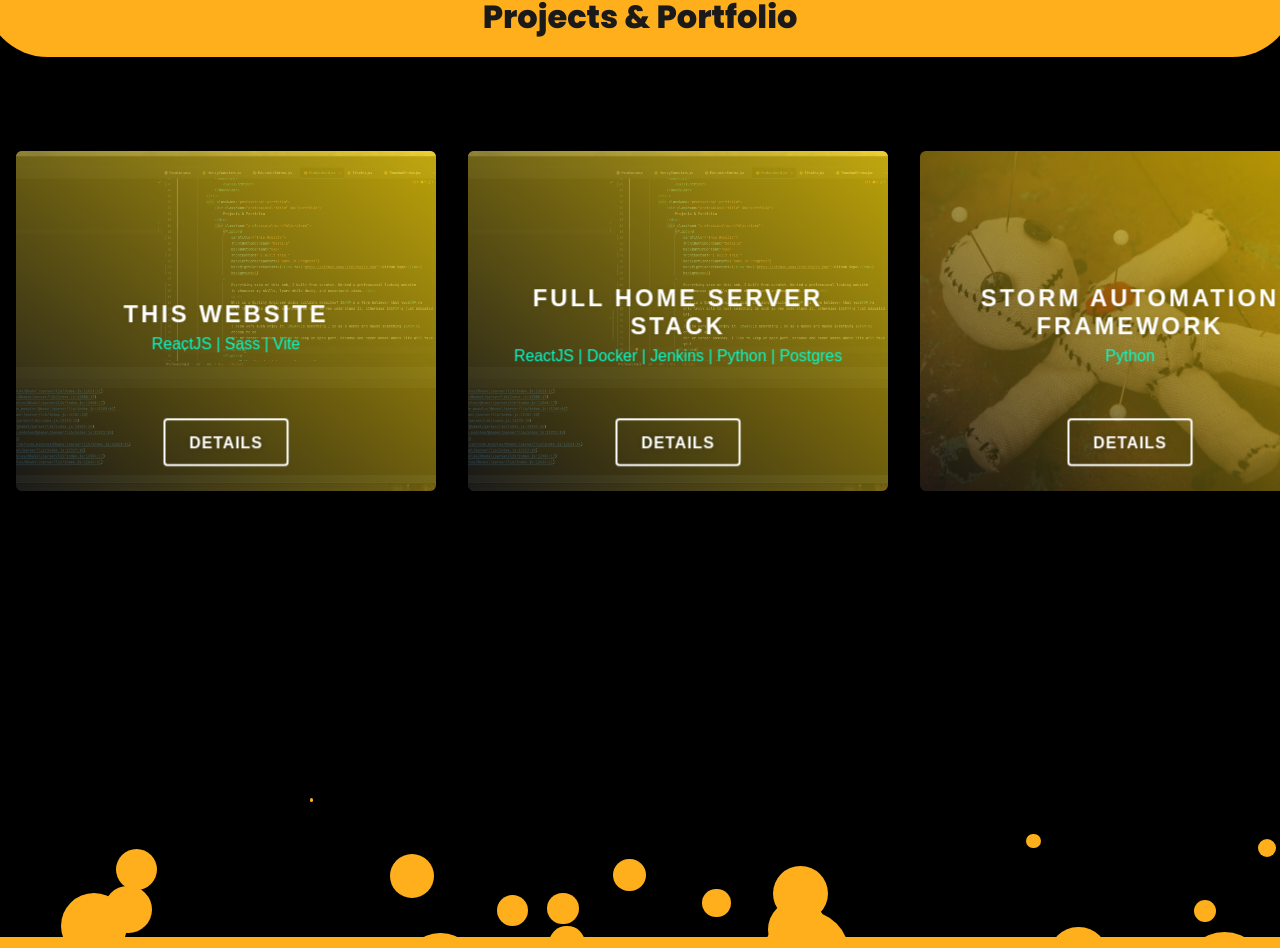
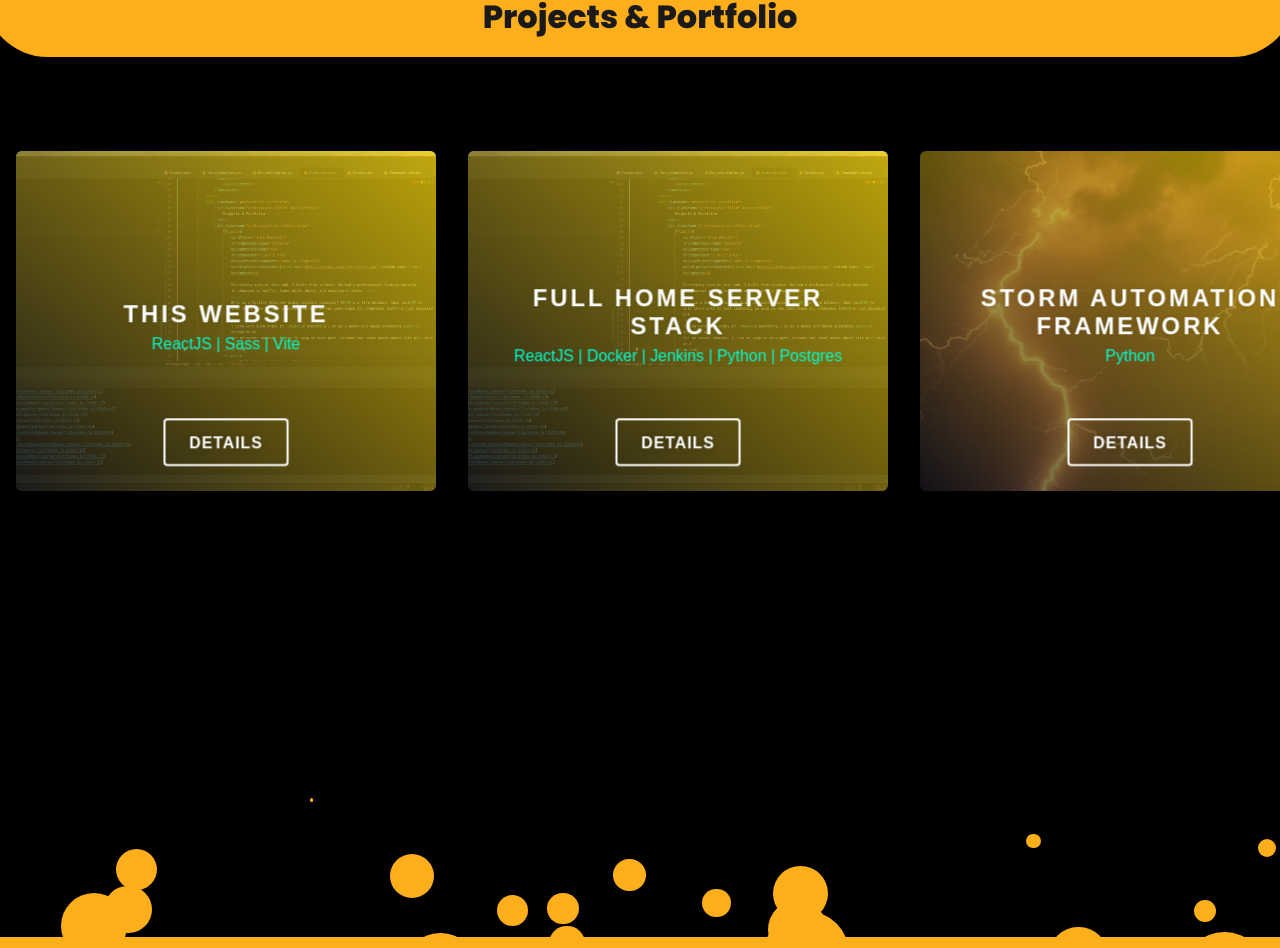
Before and after one commit to Lifelite/jh.com, a React (Vite) app: page /professional in a window 1280 px wide. Shown: the part 5559-6507 px from the top of the page. Built offline with nearby package versions, Linux system fonts and the light colour scheme.

Commit message:
Portfolio edit

```diff
--- a/src/pages/professional/content/Portfolio.jsx
+++ b/src/pages/professional/content/Portfolio.jsx
@@ -1,11 +1,10 @@
 import {FlipCard} from "../../../components/cards/FlipCard.jsx";
 import {Link} from "react-router-dom";
 import websiteImage from "../../../images/websiteImage.png";
-import voodooImage from "../../../images/voodooImage.jpeg";
+import stormImage from "../../../images/stormImage.webp";
 import battleBotImage from "../../../images/battlebot.jpeg";
 import dhImage from "../../../images/DH-Logo.png";
 import "../styles/professional.scss"
-import {Fragment} from "react";
 
 export const Portfolio = () => {
     return (
@@ -65,7 +64,7 @@ export const Portfolio = () => {
                 backRightCornerContent={<Link target="_blank"
                                               to="https://github.com/Lifelite/Voodoo_Automation_Framework">Github
                     Repo</Link>}
-                background={voodooImage}
+                background={stormImage}
             >
                 This is a completely custom made framework using my experience as a Quality Engineer to
                 create a useful, feature-rich framework.  This framework gains inspiration from other frameworks,
```
Also changed, not shown: src/images/stormImage.webp (added).
